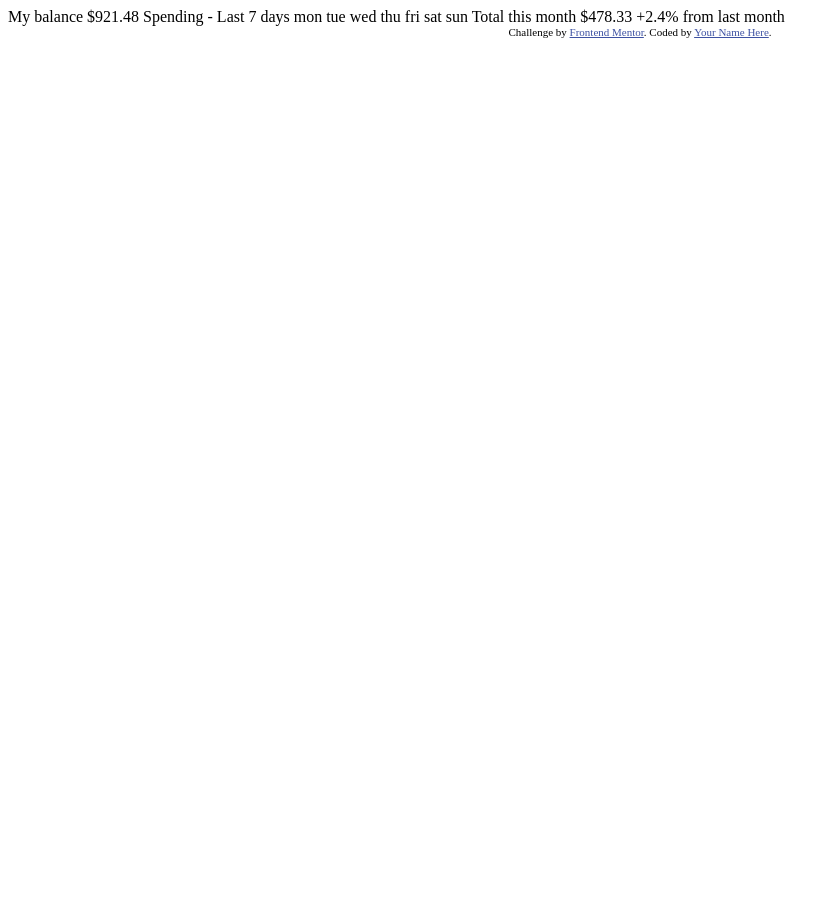
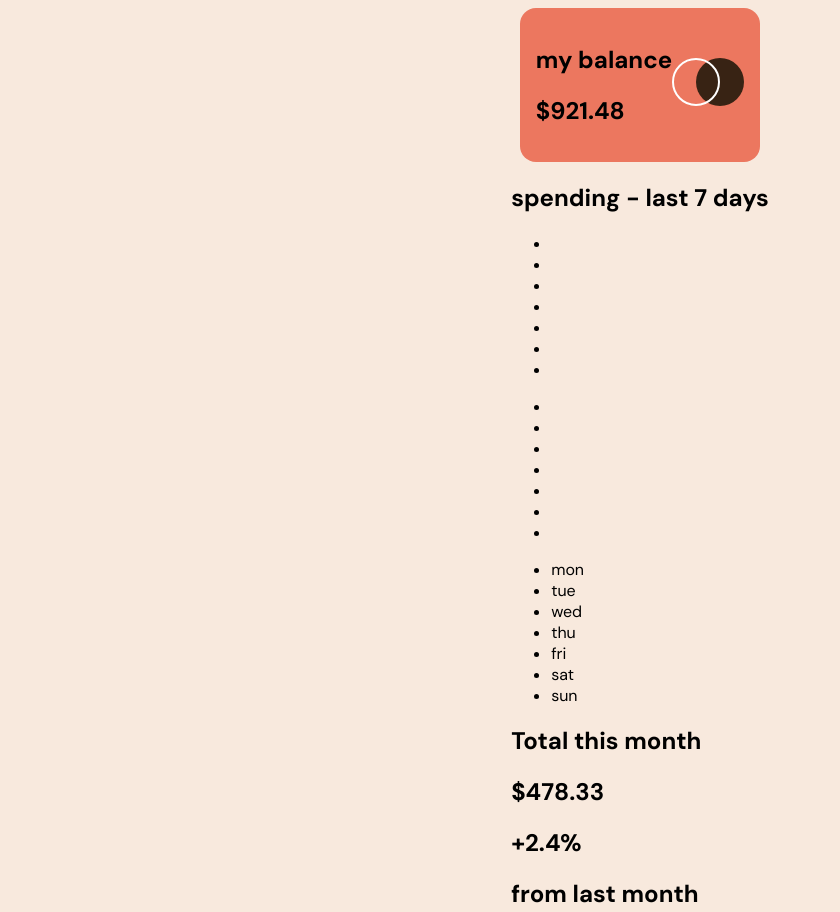
Before and after one commit to emersonvisuals/Expenses-chart-component, a plain HTML site: page index.html in a window 1280 px wide. Shown: the top 912 px of the page, without its empty margins (0-840 px from the left). Before the commit the page ends 800 px from the top, so only its background shows below. Drawn offline with Linux system fonts and the light colour scheme.

Commit message:
project start

```diff
--- a/index.html
+++ b/index.html
@@ -3,37 +3,87 @@
 <head>
   <meta charset="UTF-8">
   <meta name="viewport" content="width=device-width, initial-scale=1.0"> <!-- displays site properly based on user's device -->
-
   <link rel="icon" type="image/png" sizes="32x32" href="./images/favicon-32x32.png">
-
   <title>Frontend Mentor | Expenses chart component</title>
-
+  <link rel="stylesheet" href="/styes/main.css">
   <!-- Feel free to remove these styles or customise in your own stylesheet 👍 -->
   <style>
-    .attribution { font-size: 11px; text-align: center; }
-    .attribution a { color: hsl(228, 45%, 44%); }
+    @import url('https://fonts.googleapis.com/css2?family=DM+Sans:wght@400;700&display=swap');
   </style>
 </head>
 <body>
 
-  My balance
-  $921.48
+  <div class="mainContainer">
 
-  Spending - Last 7 days
+    <section class="one">
+      <div class="title">
+        <div class="heading">
+          <h1>my balance</h1>
+        </div>
+        <div class="subHeading">
+          <h1>$921.48</h1>
+        </div>
+      </div>
+      <div class="logo">
+        <img src="/images/logo.svg" alt="logo">
+      </div>
 
-  mon
-  tue
-  wed
-  thu
-  fri
-  sat
-  sun
+    </section>
 
-  Total this month
-  $478.33
+    <section class="two">
+      <div class="heading">
+        <h1>spending - last 7 days</h1>
+      </div>
+      <div class="graphContainer">
+        <div class="graph">
+          <div class="values">
+            <ul>
+              <li></li>
+              <li></li>
+              <li></li>
+              <li></li>
+              <li></li>
+              <li></li>
+              <li></li>
+            </ul>
+          </div>
+          <div class="graphIllustration">
+            <ul>
+              <li></li>
+              <li></li>
+              <li></li>
+              <li></li>
+              <li></li>
+              <li></li>
+              <li></li>
+            </ul>
+          </div>
 
-  +2.4%
-  from last month
+        </div>
+        <div class="dates">
+          <ul>
+            <li>mon</li>
+            <li>tue</li>
+            <li>wed</li>
+            <li>thu</li>
+            <li>fri</li>
+            <li>sat</li>
+            <li>sun</li>
+          </ul>
+        </div>
+      </div>
+      <div class="summaryContainer">
+        <div class="leftBox">
+          <h1>Total this month</h1>
+          <h2>$478.33</h2>
+        </div>
+        <div class="rightBox">
+          <h1>+2.4%</h1>
+          <h2>from last month</h2>
+        </div>
+      </div>
+    </section>
+  </div>
 
   <div class="attribution">
     Challenge by <a href="https://www.frontendmentor.io?ref=challenge" target="_blank">Frontend Mentor</a>.
--- /dev/null
+++ b/styes/__variables.scss
@@ -0,0 +1,19 @@
+// colours
+$softRed: hsl(10, 79%, 65%);
+$cyan: hsl(186, 34%, 60%);
+$darkBrown: hsl(25, 47%, 15%);
+$mediumBrown: hsl(28, 10%, 53%);
+$cream: hsl(27, 66%, 92%);
+$veryPaleOrange: hsl(33, 100%, 98%);
+
+// fonts
+$bodyFont: 18px;
+
+// font Families
+$fontFamily: DM Sans;
+$fontWeightLight: 400;
+$fontWeightHeavy: 700;
+
+// padding
+$internalPadding: 1rem;
+$borderRadius: 1rem;
--- /dev/null
+++ b/styes/main.scss
@@ -0,0 +1,22 @@
+@import "./_variables";
+
+body {
+    background-color: $cream;
+    font-family: $fontFamily;
+}
+
+.mainContainer {
+    display: flex;
+    align-items: center;
+    justify-content: center;
+    flex-direction: column;
+
+    .one {
+        display: flex;
+        align-items: center;
+        justify-content: space-around;
+        background-color: $softRed;
+        padding: $internalPadding;
+        border-radius: $borderRadius;
+    }
+}
```
Also changed, not shown: styes/main.css (added), 1 other file.
